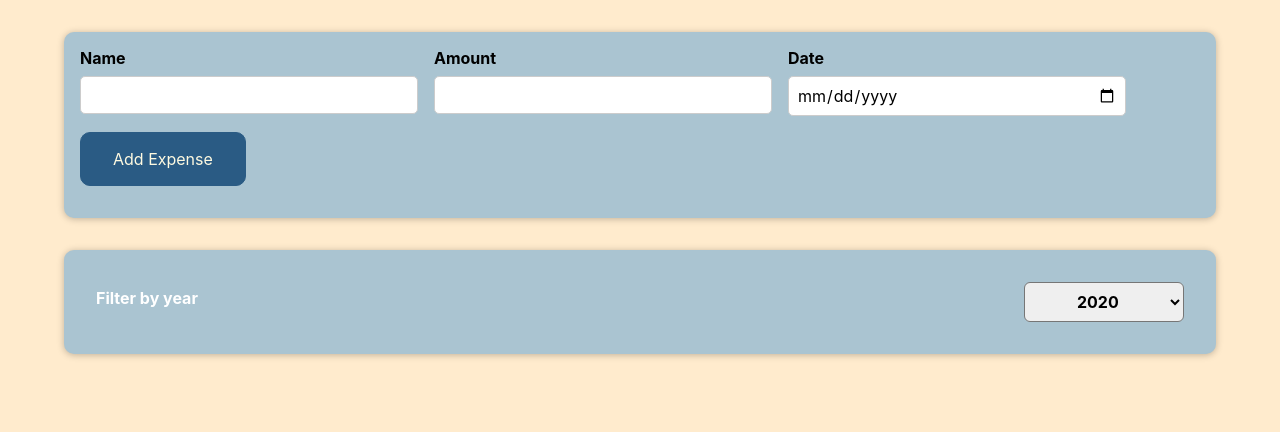
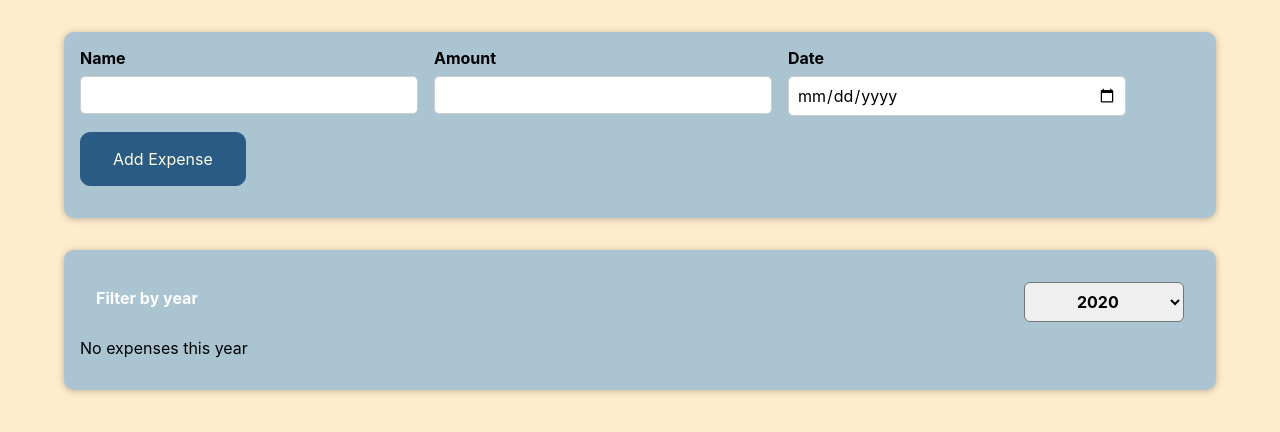
Before and after one commit to neoxanter/LearnReact, a React (Create React App) app in the folder cost_accounting/: page / in a window 1280 px wide. Shown: the top 432 px of the page. Built offline with nearby package versions, Linux system fonts and the light colour scheme.

Commit message:
Added output of content by condition depending on the year

```diff
--- a/cost_accounting/src/components/Costs/CostView.js
+++ b/cost_accounting/src/components/Costs/CostView.js
@@ -18,20 +18,26 @@ const CostView = (props) => {
       }
   )
 
+  let costsContent = <p>No expenses this year</p>
+
+  if (filteredCosts.length > 0) {
+    costsContent = filteredCosts.map((cost) => (
+        <CostItem
+            key={cost.id}
+            date={cost.date}
+            description={cost.description}
+            amount={cost.amount}
+        />
+    ))
+  }
+
   return (
       <div>
         <Card className="costs">
           <CostsFilter
               year={selectedYear}
               onChangeYear={yearChangeHandler}/>
-          {filteredCosts.map((cost) => (
-              <CostItem
-                  key={cost.id}
-                  date={cost.date}
-                  description={cost.description}
-                  amount={cost.amount}
-              />
-          ))}
+          {costsContent}
         </Card>
       </div>
   )
```
